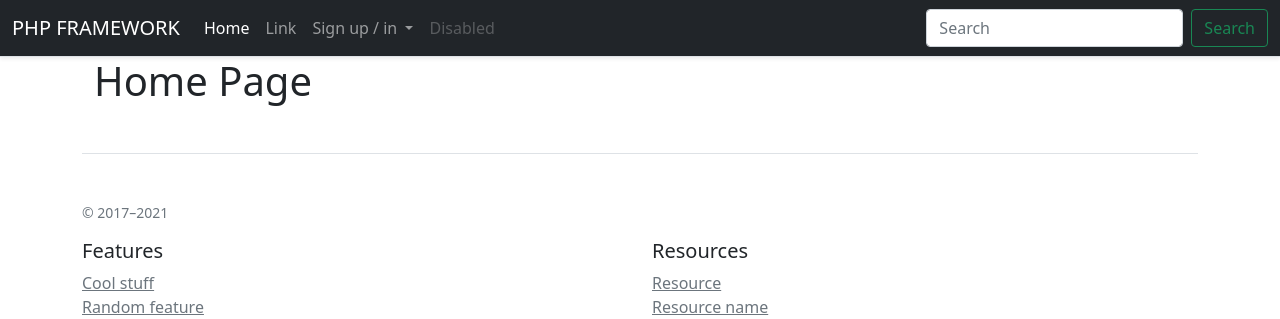
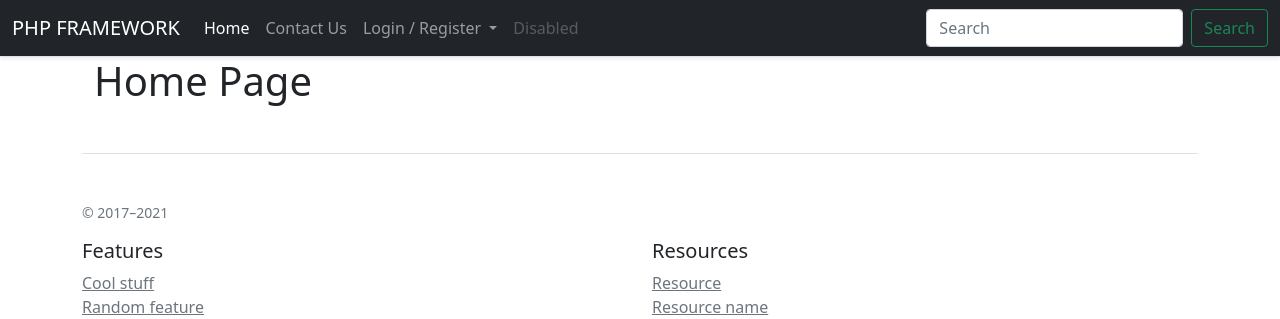
Before and after one commit to ianmubangizi/php-mvc-framework, a PHP site: page / in a window 1280 px wide. Shown: the top 319 px of the page. Run offline with PHP 8.4, Linux system fonts and the light colour scheme; some libraries are stand-ins or nearby versions.

Commit message:
update main.php

```diff
--- a/views/layouts/main.php
+++ b/views/layouts/main.php
@@ -23,17 +23,17 @@
               <a class="nav-link active" aria-current="page" href="/">Home</a>
             </li>
             <li class="nav-item">
-              <a class="nav-link" href="#">Link</a>
+              <a class="nav-link" href="/contact">Contact Us</a>
             </li>
             <li class="nav-item dropdown">
               <a class="nav-link dropdown-toggle" href="#" id="navbarDropdown" role="button" data-bs-toggle="dropdown" aria-expanded="false">
-                Sign up / in
+                Login / Register
               </a>
               <ul class="dropdown-menu" aria-labelledby="navbarDropdown">
-                <li><a class="dropdown-item" href="/auth/login">Sign-in</a></li>
-                <li><a class="dropdown-item" href="/auth/register">Sign-up</a></li>
+                <li><a class="dropdown-item" href="/auth/login">Login</a></li>
+                <li><a class="dropdown-item" href="/auth/register">Register</a></li>
                 <li><hr class="dropdown-divider"></li>
-                <li><a class="dropdown-item" href="#">Something else here</a></li>
+                <li><a class="dropdown-item" href="/auth/reset">Reset Password</a></li>
               </ul>
             </li>
             <li class="nav-item">
```
